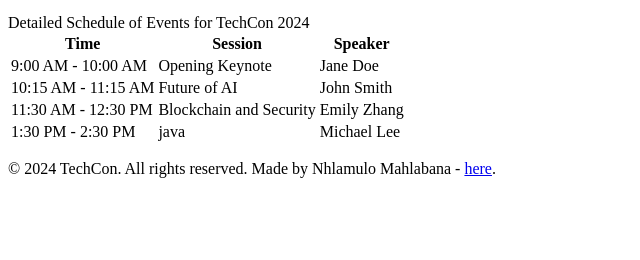
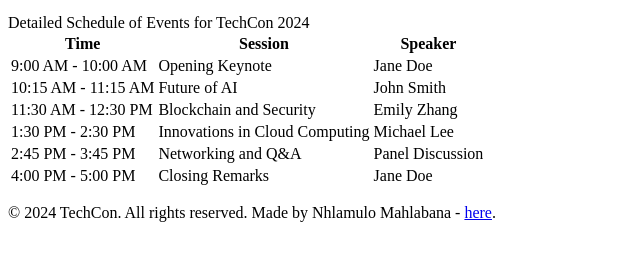
Before and after one commit to Nhlamuloj/TechCon_HTML, a plain HTML site: page techcon_website/schedule.html in a window 1280 px wide. Shown: the part 154-414 px from the top of the page, without its empty margins (0-640 px from the left). Drawn offline with Linux system fonts and the light colour scheme.

Commit message:
Added schedule

```diff
--- a/techcon_website/schedule.html
+++ b/techcon_website/schedule.html
@@ -7,11 +7,11 @@
 </head>
 <body>
 
-
+    <!-- Header Section -->
     <header>
         <h1>Schedule for TechCon 2024</h1>
 
-
+        <!-- Navigation Menu -->
         <nav>
             <ul>
                 <li><a href="index.html">Home</a></li>
@@ -22,12 +22,12 @@
         </nav>
     </header>
 
-
+    <!-- Main Section -->
     <main>
-
+        <!-- Table Caption -->
         <caption>Detailed Schedule of Events for TechCon 2024</caption>
 
-
+        <!-- Schedule Table -->
         <table>
             <thead>
                 <tr>
@@ -54,16 +54,25 @@
                 </tr>
                 <tr>
                     <td>1:30 PM - 2:30 PM</td>
-                    <td>java</td>
+                    <td>Innovations in Cloud Computing</td>
                     <td>Michael Lee</td>
                 </tr>
-
+                <tr>
+                    <td>2:45 PM - 3:45 PM</td>
+                    <td>Networking and Q&A</td>
+                    <td>Panel Discussion</td>
+                </tr>
+                <tr>
+                    <td>4:00 PM - 5:00 PM</td>
+                    <td>Closing Remarks</td>
+                    <td>Jane Doe</td>
+                </tr>
             </tbody>
         </table>
     </main>
 
-     <!-- Footer Section -->
-     <footer>
+    <!-- Footer Section -->
+    <footer>
         <p>&copy; 2024 TechCon. All rights reserved. Made by Nhlamulo Mahlabana - <a href="https://yourlink.com" target="_blank">here</a>.</p>
     </footer>
 
```
